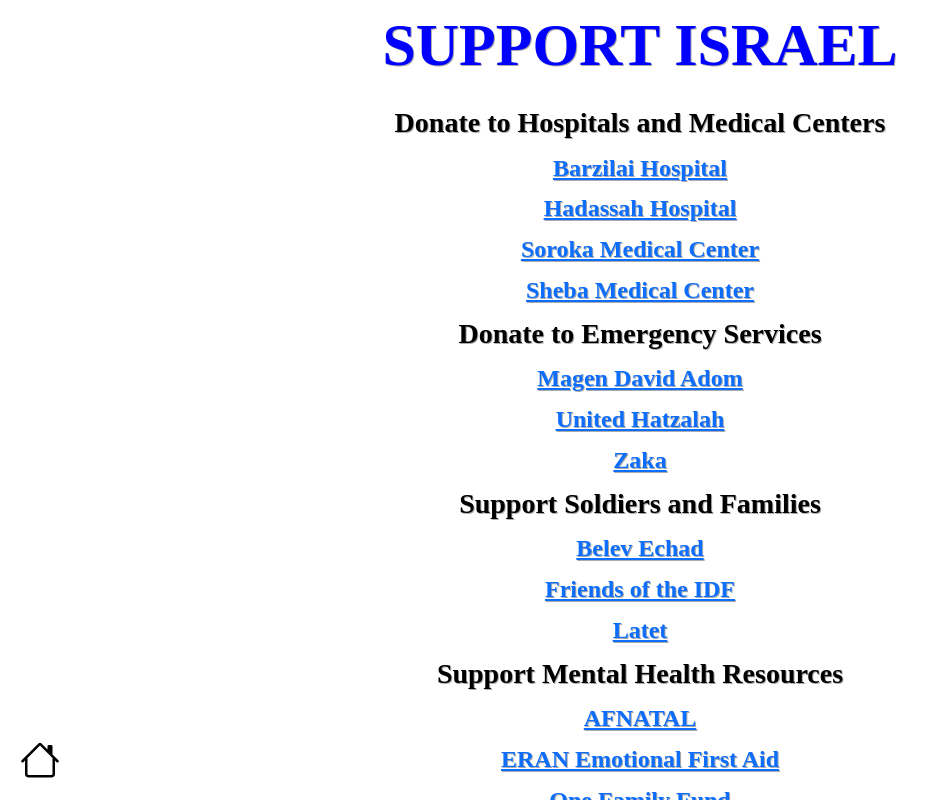
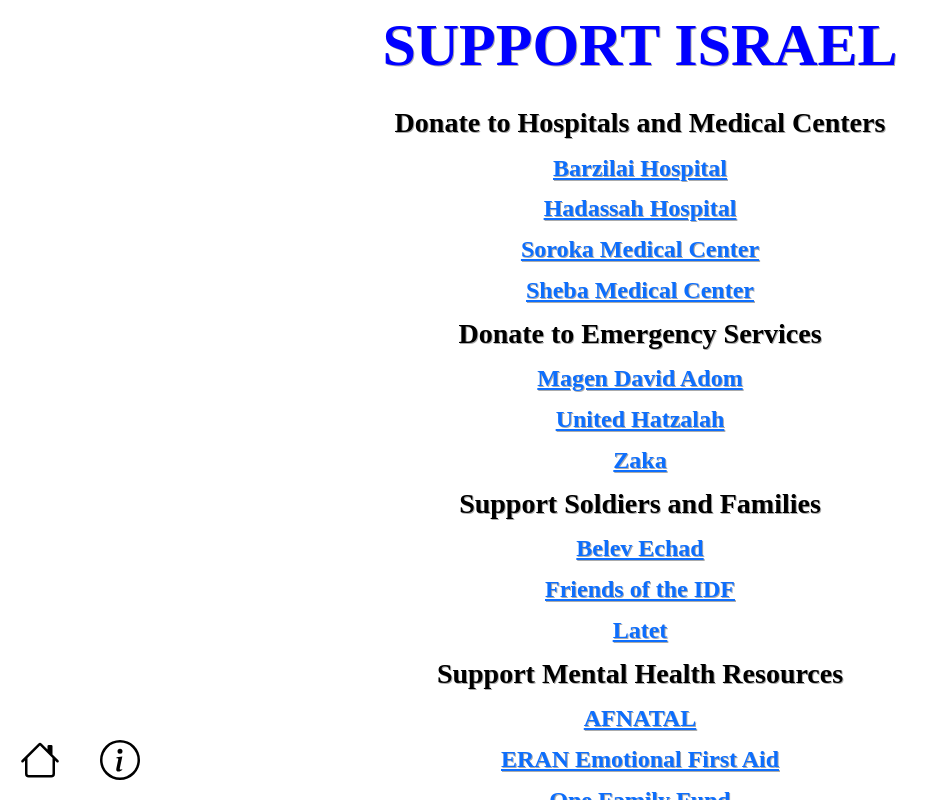
Before and after one commit to The-October-Team/7th-of-october, a React (Create React App) app: page /fundraisers in a window 1280 px wide. Shown: the whole page, without its empty margins (0-938 px from the left). Built offline with nearby package versions, Linux system fonts and the light colour scheme; a web font is replaced by a local one.

Commit message:
go back to info (#15)

```diff
--- a/src/pages/fundraisers.tsx
+++ b/src/pages/fundraisers.tsx
@@ -3,6 +3,7 @@
 import "bootstrap/dist/css/bootstrap.min.css";
 import { Link } from "react-router-dom";
 import { ReactComponent as HouseIcon } from "../images/house.svg";
+import { ReactComponent as InfoCircle } from "../images/info-circle.svg";
 
 function FundraisersContent() {
     return (
@@ -31,6 +32,9 @@
             <Link to='/'>
                 <HouseIcon width={40} height={40} id="house-icon" />
             </Link>
+            <Link to='/enough'>
+                <InfoCircle width={40} height={40} id="info-circle" />
+            </Link>
         </div>
     );
 }
--- a/src/styles.css
+++ b/src/styles.css
@@ -113,6 +113,13 @@
     color: rgb(0, 0, 0);
 }
 
+#info-circle {
+    position: absolute;
+    bottom: 1rem;
+    left: 5rem;
+    color: rgb(0, 0, 0);
+}
+
 .share-button {
     position: relative;
     left: 6.5rem;
```
Also changed, not shown: src/images/info-circle.svg (added).
